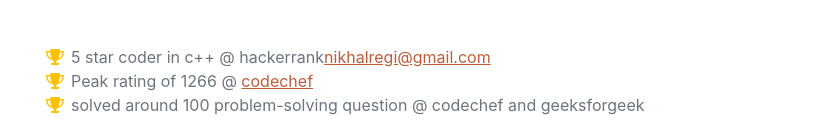
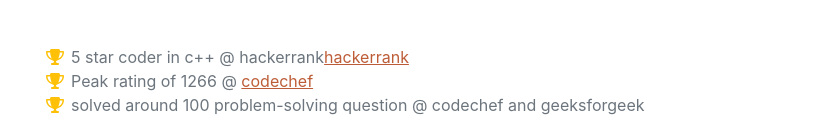
Before and after one commit to Nikhal-regi/Nikhal-regi.github.io, a website: page index.html in a window 1280 px wide. Shown: the part 3581-3718 px from the top of the page, without its empty margins (289-1127 px from the left). Drawn offline with nearby package versions, Linux system fonts and the light colour scheme; a web font is replaced by a local one.

Commit message:
Update index.html

```diff
--- a/index.html
+++ b/index.html
@@ -153,7 +153,7 @@
                     <ul class="fa-ul mb-0">
                         <li>
                             <span class="fa-li"><i class="fas fa-trophy text-warning"></i></span>
-                            5 star coder in c++ @ hackerrank<a href="https://www.hackerrank.com/RA2111029010015">nikhalregi@gmail.com</a>
+                            5 star coder in c++ @ hackerrank<a href="https://www.hackerrank.com/RA2111029010015">hackerrank</a>
                         </li>
                         <li>
                             <span class="fa-li"><i class="fas fa-trophy text-warning"></i></span>
```
